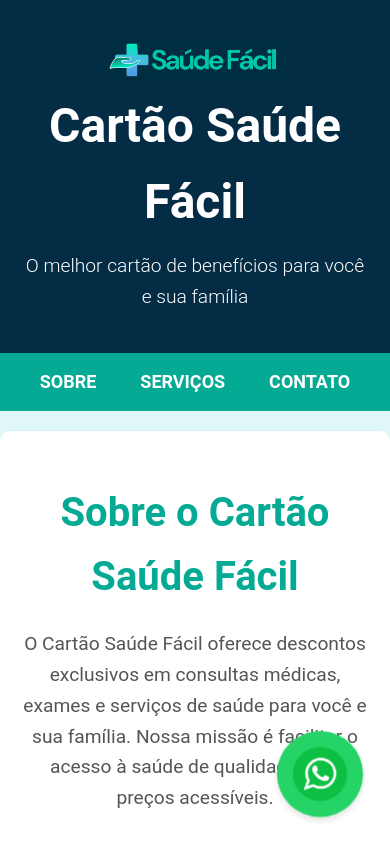
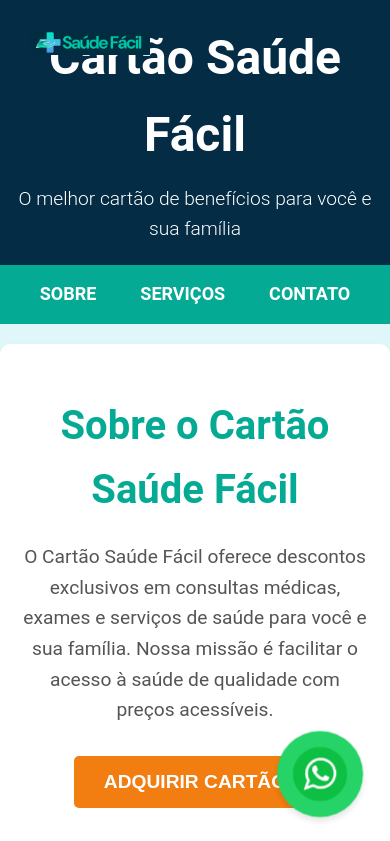
Before and after one commit to abnerfigueiredo/cartaosaude, a plain HTML site: page index.html in a window 390 px wide. Shown: the top 841 px of the page. Drawn offline with Linux system fonts and the light colour scheme.

Commit message:
Update style.css

```diff
--- a/style.css
+++ b/style.css
@@ -419,20 +419,45 @@ footer p {
         font-size: 1em;
     }
 }
+/* Estilos gerais do cabeçalho */
+header {
+    position: relative;
+    padding: 10px 20px;
+    text-align: center;
+    background-color: #042c44; /* Cor de fundo do cabeçalho (ajuste conforme necessário) */
+    z-index: 1;
+}
+
+header .logo-link {
+    display: block;
+    justify-content: center;
+    align-items: center;
+    position: absolute;
+    top: 30px;
+    left: 30px;
+    margin: 0 auto;
+    max-width: 300px; /* Ajuste o tamanho máximo da logo conforme necessário */
+    text-align: center;
+}
+
 header .logo {
-    max-height: 80px; /* Ajuste o tamanho da logo conforme necessário */
-    cursor: pointer;
+    width: 100%; /* Ajusta a logo para ocupar 100% da largura disponível dentro da sua área */
+    height: auto;
 }
 
 /* Ajustes para dispositivos móveis */
 @media (max-width: 768px) {
+    header {
+        padding: 20px 10px; /* Aumenta o espaçamento no cabeçalho para mobile */
+    }
+
     header .logo-link {
-        position: static; /* Remove o posicionamento absoluto */
-        margin-bottom: 40px; /* Adiciona uma margem inferior para separação */
-        text-align: center; /* Centraliza a logo no cabeçalho */
+        max-width: 120px; /* Reduz o tamanho máximo da logo para dispositivos móveis */
+        margin: 0 auto; /* Centraliza a logo */
     }
 
     header .logo {
-        max-height: 40px; /* Diminui o tamanho da logo em dispositivos móveis */
+        width: 100%; /* Mantém a logo responsiva e ocupa 100% do espaço disponível */
+        height: auto; /* Garante que a altura seja proporcional ao tamanho da largura */
     }
 }
```
